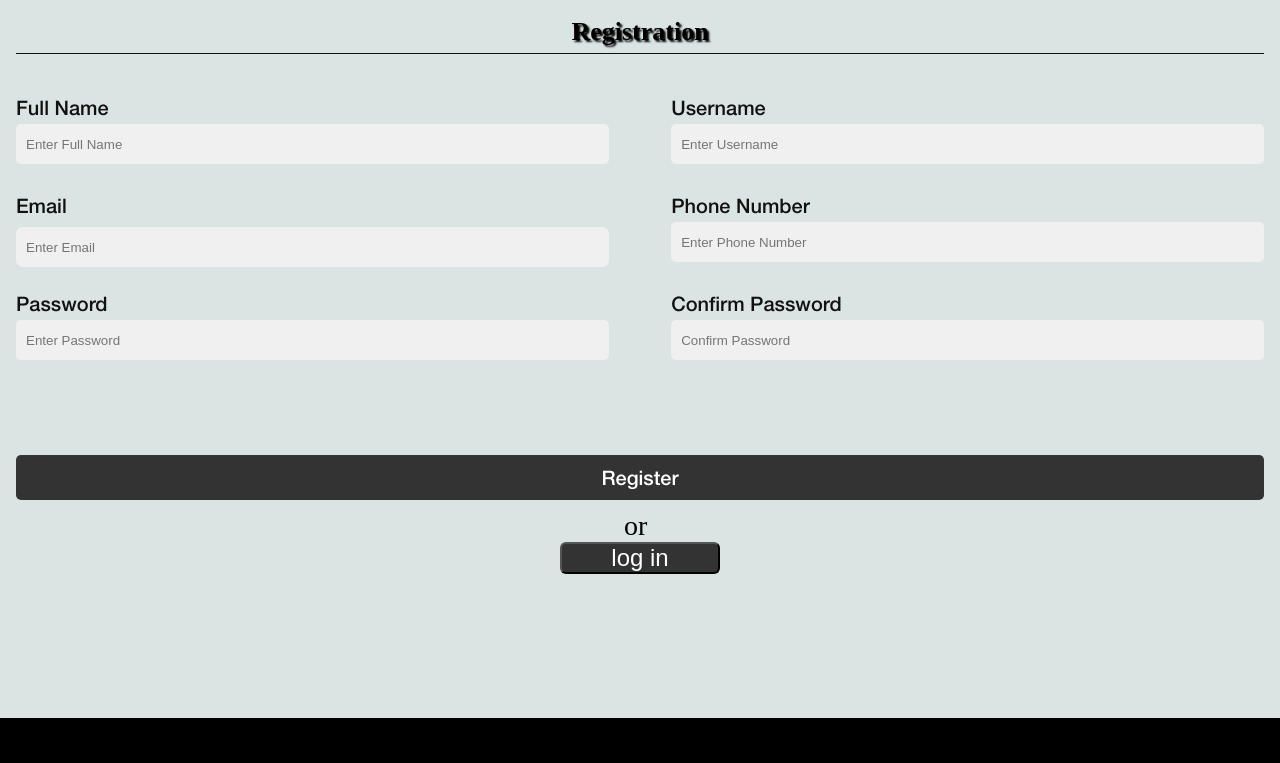
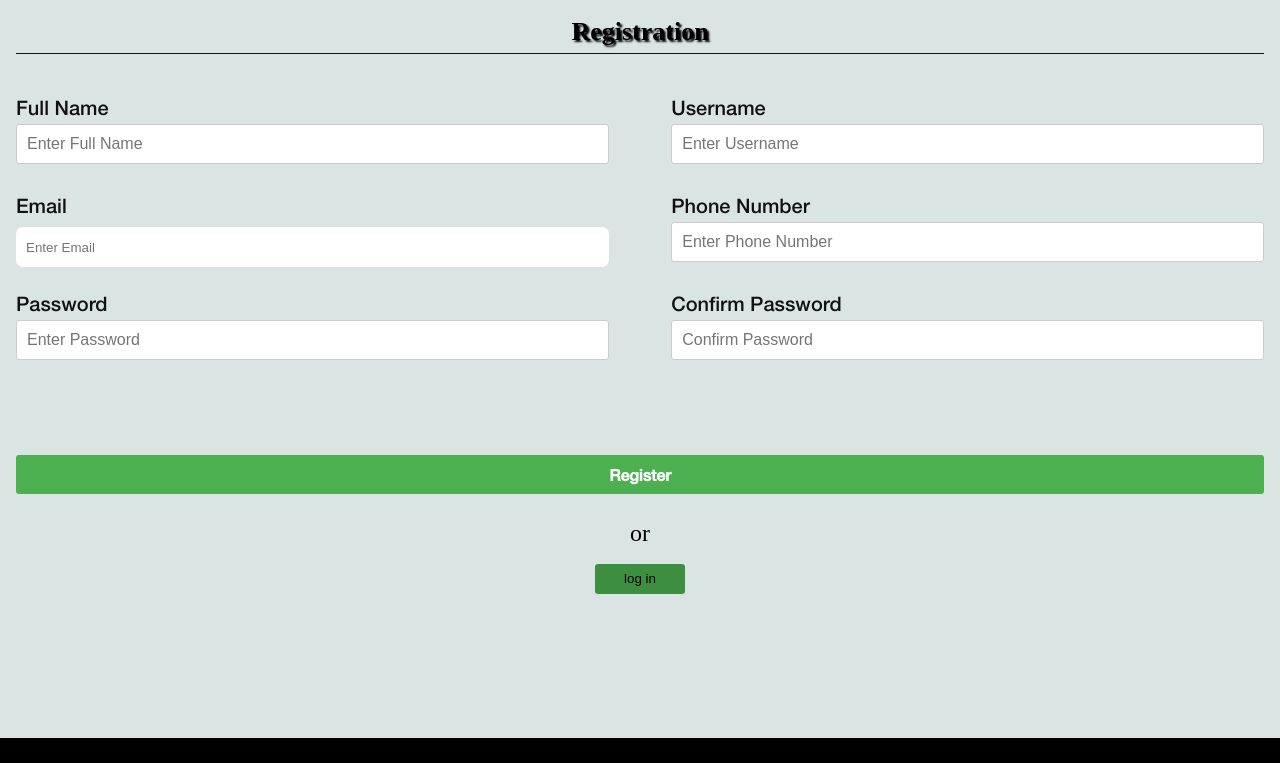
Before and after one commit to astarta16/Travel-FinalProject, a plain HTML site: page static/pages/contact.html in a window 1280 px wide. Shown: the part 960-1723 px from the top of the page. Drawn offline with Linux system fonts and the light colour scheme.

Commit message:
add log in modal

```diff
--- a/static/css/style.css
+++ b/static/css/style.css
@@ -470,7 +470,14 @@ footer {
     padding: 7rem 0;
 }
 
+.text-or {
+    display: flex;
+    justify-content: center;
+    padding: 1rem 0;
+    font-size: 1.5rem;
+}
 
+/* The login modal */
 .modal {
     display: none;
     position: fixed;
@@ -479,27 +486,32 @@ footer {
     top: 0;
     width: 100%;
     height: 100%;
-    overflow: auto;
+    overflow: hidden;
     background-color: rgba(0,0,0,0.4);
   }
 
+  /* Modal content */
   .modal-content {
-    background-color: white;
-    margin: 40% auto;
+    background-color: #fefefe;
+    margin: auto;
     padding: 20px;
     border: 1px solid #888;
     width: 80%;
-    border-radius: 10px;
-    box-shadow: 0 0 10px rgba(0,0,0,0.3);
     max-width: 500px;
+    border-radius: 5px;
+    box-shadow: 0 0 20px rgba(0, 0, 0, 0.3);
+    position: absolute;
+    top: 50%;
+    left: 50%;
+    transform: translate(-50%, -50%);
   }
 
+  /* Close button */
   .close {
     color: #aaa;
     float: right;
     font-size: 28px;
     font-weight: bold;
-    transition: all 0.2s ease-in-out;
   }
 
   .close:hover,
@@ -509,62 +521,49 @@ footer {
     cursor: pointer;
   }
 
-
+  /* Form styles */
   form {
     display: flex;
     flex-direction: column;
   }
 
   label {
+    font-size: 14px;
+    font-weight: bold;
     margin-bottom: 5px;
   }
 
   input[type="text"],
   input[type="password"],
   input[type="submit"] {
+    font-size: 16px;
+    padding: 10px;
+    border: 1px solid #ccc;
+    border-radius: 3px;
     margin-bottom: 10px;
-    padding: 10px;
-    border-radius: 5px;
-    border: none;
-  }
-
-  input[type="text"],
-  input[type="password"] {
-    background-color: #f0f0f0;
   }
 
   input[type="email"] {
-    background-color: #f0f0f0;
     border: none;
   }
 
   input[type="submit"] {
-    background-color: #333;
+    background-color: #4CAF50;
     color: white;
+    font-weight: bold;
+    border: none;
     cursor: pointer;
-    transition: all 0.2s ease-in-out;
   }
 
   input[type="submit"]:hover {
-    background-color: #2b2627;
+    background-color: #3e8e41;
   }
 
-.parent-modal {
-    display: flex;
-    justify-content: space-around;
-}
-
-.button-modal {
-    width: 10rem;
-    height: 2rem;
-    color: white;
-    font-size: 24px;
-    background-color: #333;
-    border-radius: 6px;
+  .modal-btn {
+    width: 90px;
+    height: 30px;
+    background-color: #3e8e41;
     cursor: pointer;
-}
-
-.before-modal {
-  font-size: 28px;
-  margin-left: 4rem;
-}
+    border: none;
+    border-radius: 3px;
+  }
--- a/static/js/modal.js
+++ b/static/js/modal.js
@@ -1,12 +1,14 @@
+const modal = document.getElementById("login-modal");
+const btn = document.getElementById("open-modal-btn");
 
-const modal = document.getElementById("myModal");
-const btn = document.getElementById("openModalBtn");
-const span = document.getElementsByClassName("close")[0];
 
 btn.onclick = function() {
   modal.style.display = "block";
+  document.body.style.overflow = "hidden";
 }
-
-span.onclick = function() {
-  modal.style.display = "none";
+window.onclick = function(event) {
+  if (event.target == modal || event.target.classList.contains("close")) {
+    modal.style.display = "none";
+    document.body.style.overflow = "auto";
+  }
 }
--- a/static/pages/contact.html
+++ b/static/pages/contact.html
@@ -102,29 +102,26 @@
                     <input type="submit" value="Register">
                   </div>
                 </form>
+                <div>
+                    <p class="text-or">or</p>
+                </div>
               </div>
 
-
-
-     <div class="parent-modal">
-        <div class="style-modal">
-            <p class="before-modal">or</p>
-        <button id="openModalBtn" class="button-modal">log in</button>
-        </div>
-        <div id="myModal" class="modal">
+            <div class="flex log-modal">
+                <button id="open-modal-btn" class="modal-btn">log in</button>
+                <div id="login-modal" class="modal">
                 <div class="modal-content">
                     <span class="close">&times;</span>
-        <h2>Login Form</h2>
+                    <h2>Login</h2>
                     <form>
                     <label for="username">Username:</label>
-      <input type="text" id="username" name="username">
+                    <input type="text" id="username" name="username"><br>
                     <label for="password">Password:</label>
-      <input type="password" id="password" name="password">
+                    <input type="password" id="password" name="password"><br>
                     <input type="submit" value="Login">
                     </form>
                 </div>
                 </div>
-
               </div>
  </main>
 
```
Also changed, not shown: static/css/reset.css (line endings or trailing spaces). Lines whose indentation alone changed are shown as unchanged.
